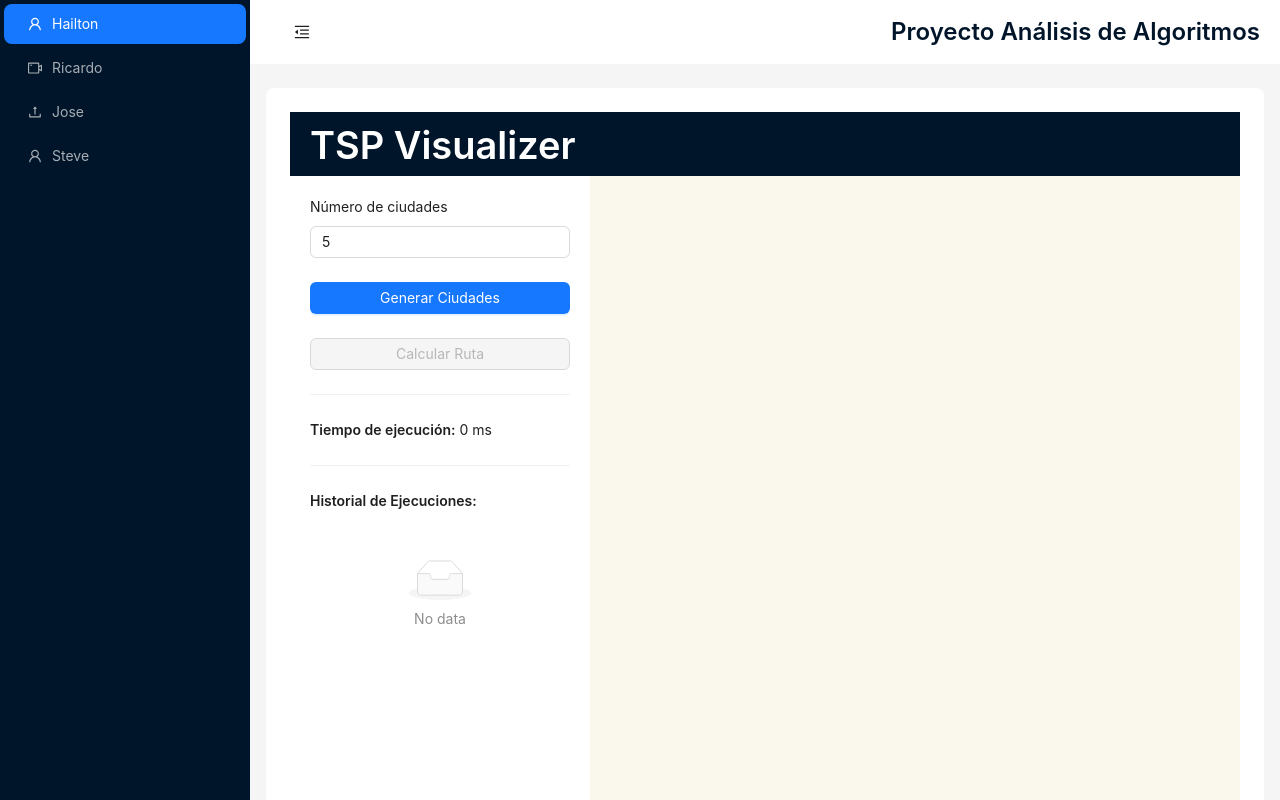
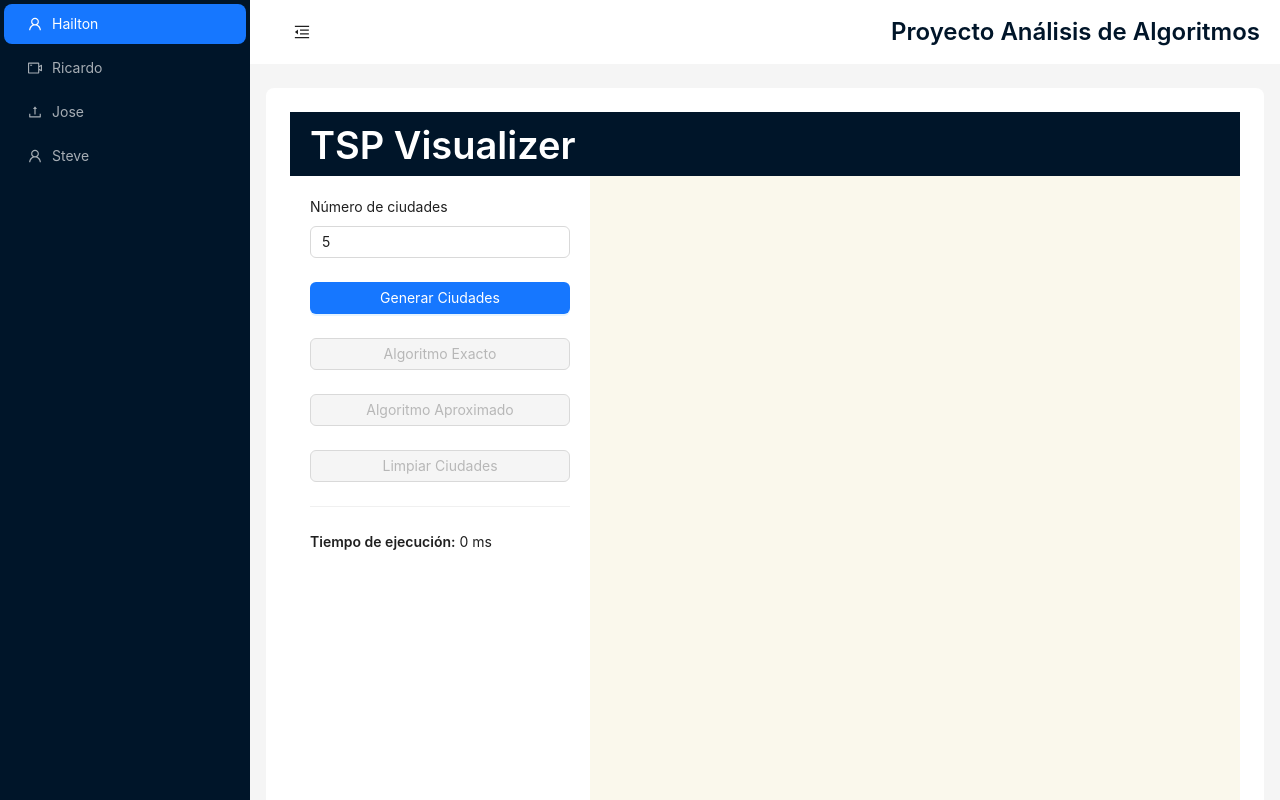
Before and after one commit to hailtonamaya/Proyecto_Analisis_de_Algoritmos, a React (Create React App) app: page /hailton in a window 1280 px wide. Shown: the top 800 px of the page. Built offline with nearby package versions, Linux system fonts and the light colour scheme.

Commit message:
Algoritmos Exacto y Aproximado

```diff
--- a/src/pages/Hailton.jsx
+++ b/src/pages/Hailton.jsx
@@ -4,25 +4,22 @@ import * as THREE from "three";
 import { Html, OrbitControls } from "@react-three/drei";
 import { Layout, Form, InputNumber, Button, Typography, Divider, Row, Col, List } from "antd";
 import { FaMapMarkerAlt } from "react-icons/fa";
-import { FaBuilding } from "react-icons/fa"; // Importar ícono de edificio
+import { FaBuilding } from "react-icons/fa";
 import "antd/dist/reset.css";
 
 const { Header, Content, Footer, Sider } = Layout;
 const { Title, Text } = Typography;
 
-// Calcular distancia entre dos puntos
 const calculateDistance = (a, b) => {
   const dx = a.x - b.x;
   const dy = a.y - b.y;
   return Math.sqrt(dx * dx + dy * dy);
 };
 
-// Componente para mostrar la línea de la ruta
 const AnimatedRoute = ({ cities, stepIndex, route }) => {
   const lineRef = useRef();
   const points = [];
 
-  // Crear puntos según el índice actual
   for (let i = 0; i <= stepIndex && i < route.length; i++) {
     const city = cities[route[i]];
     points.push(new THREE.Vector3(city.x, city.y, 0));
@@ -31,15 +28,14 @@ const AnimatedRoute = ({ cities, stepIndex, route }) => {
   useEffect(() => {
     if (lineRef.current) {
       const geometry = new THREE.BufferGeometry().setFromPoints(points);
-      lineRef.current.geometry.dispose(); // Liberar geometría previa
-      lineRef.current.geometry = geometry; // Asignar nueva geometría
+      lineRef.current.geometry.dispose();
+      lineRef.current.geometry = geometry;
     }
-  }, [stepIndex, points]); // Ejecutar cada vez que cambie `stepIndex`
+  }, [stepIndex, points]);
 
   return (
     <line ref={lineRef}>
       <bufferGeometry />
-      {/* Establecer línea punteada */}
       <lineDashedMaterial color="black" dashSize={0.5} gapSize={0.2} linewidth={2} />
     </line>
   );
@@ -53,7 +49,6 @@ const Hailton = () => {
   const [stepIndex, setStepIndex] = useState(-1);
   const [executionTime, setExecutionTime] = useState(0);
   const [executionHistory, setExecutionHistory] = useState([]);
-  const [decimalPrecision, setDecimalPrecision] = useState(4);
 
   const generateCities = () => {
     const newCities = Array.from({ length: numCities }, () => ({
@@ -61,36 +56,59 @@ const Hailton = () => {
       y: Math.random() * 10 - 5,
     }));
     setCities(newCities);
+    resetVisualization();
+  };
+
+  const resetVisualization = () => {
     setRoute([]);
     setVisited([]);
     setStepIndex(-1);
   };
 
-  const calculateRoute = () => {
+  const calculateExactRoute = () => {
     const start = Date.now();
-    const distances = [];
-    const currentRoute = [0];
+    const distances = cities.map((_, i) =>
+      cities.map((_, j) => calculateDistance(cities[i], cities[j]))
+    );
+
+    const allRoutes = permute(Array.from({ length: cities.length }, (_, i) => i).slice(1));
+    let shortestRoute = null;
+    let shortestDistance = Infinity;
+
+    allRoutes.forEach((route) => {
+      const fullRoute = [0, ...route, 0];
+      const distance = fullRoute.reduce(
+        (sum, city, i) => sum + (i === fullRoute.length - 1 ? 0 : distances[city][fullRoute[i + 1]]),
+        0
+      );
+      if (distance < shortestDistance) {
+        shortestDistance = distance;
+        shortestRoute = fullRoute;
+      }
+    });
+
+    const end = Date.now();
+    setExecutionTime(end - start);
+    console.log(executionTime);
+    setRoute(shortestRoute);
+    setStepIndex(0);
+  };
+
+  const calculateApproximateRoute = () => {
+    const start = Date.now();
+    const distances = cities.map((_, i) =>
+      cities.map((_, j) => calculateDistance(cities[i], cities[j]))
+    );
     const visitedCities = Array(cities.length).fill(false);
-    visitedCities[0] = true;
+    let currentCity = 0;
+    visitedCities[currentCity] = true;
+    const currentRoute = [currentCity];
 
-    for (let i = 0; i < cities.length; i++) {
-      distances[i] = [];
-      for (let j = 0; j < cities.length; j++) {
-        distances[i][j] = calculateDistance(cities[i], cities[j]);
-      }
-    }
-
-    let currentCity = 0;
     for (let step = 1; step < cities.length; step++) {
-      let nearestCity = -1;
-      let nearestDistance = Infinity;
-
-      for (let i = 0; i < cities.length; i++) {
-        if (!visitedCities[i] && distances[currentCity][i] < nearestDistance) {
-          nearestCity = i;
-          nearestDistance = distances[currentCity][i];
-        }
-      }
+      const nearestCity = distances[currentCity]
+        .map((dist, i) => ({ dist, i }))
+        .filter(({ i }) => !visitedCities[i])
+        .reduce((min, next) => (next.dist < min.dist ? next : min)).i;
 
       visitedCities[nearestCity] = true;
       currentRoute.push(nearestCity);
@@ -99,22 +117,9 @@ const Hailton = () => {
     currentRoute.push(0);
 
     const end = Date.now();
-    const timeTaken = end - start;
-
-    console.log(`Tiempo de ejecución real: ${timeTaken} ms`);
-
-    const minTimeThreshold = 1;
-
-    let finalTime = timeTaken < minTimeThreshold ? timeTaken : timeTaken.toFixed(2);
-
-    setExecutionTime(finalTime);
-    setExecutionHistory((prevHistory) => [
-      ...prevHistory,
-      { time: finalTime, cities: numCities },
-    ]);
-
+    setExecutionTime(end - start);
+    console.log(executionTime);
     setRoute(currentRoute);
-    setVisited(visitedCities.map(() => false));
     setStepIndex(0);
   };
 
@@ -127,7 +132,7 @@ const Hailton = () => {
           return newVisited;
         });
         setStepIndex((prev) => prev + 1);
-      }, 1000); // 1 segundo entre pasos
+      }, 1000);
       return () => clearTimeout(timer);
     }
   }, [stepIndex, route]);
@@ -160,35 +165,43 @@ const Hailton = () => {
             <Form.Item>
               <Button
                 type="primary"
-                onClick={calculateRoute}
+                onClick={calculateExactRoute}
                 disabled={cities.length === 0}
                 block
               >
-                Calcular Ruta
+                Algoritmo Exacto
+              </Button>
+            </Form.Item>
+            <Form.Item>
+              <Button
+                type="primary"
+                onClick={calculateApproximateRoute}
+                disabled={cities.length === 0}
+                block
+              >
+                Algoritmo Aproximado
+              </Button>
+            </Form.Item>
+            <Form.Item>
+              <Button
+                type="default"
+                onClick={resetVisualization}
+                disabled={cities.length === 0}
+                block
+              >
+                Limpiar Ciudades
               </Button>
             </Form.Item>
           </Form>
           <Divider />
           <Text strong>Tiempo de ejecución:</Text>
           <Text>{` ${executionTime} ms`}</Text>
-          <Divider />
-          <Text strong>Historial de Ejecuciones:</Text>
-          <List
-            dataSource={executionHistory}
-            renderItem={(item, index) => (
-              <List.Item key={index}>
-                <Text>{`Ciudades: ${item.cities}, Tiempo: ${item.time} ms`}</Text>
-              </List.Item>
-            )}
-            style={{ maxHeight: "200px", overflowY: "auto" }} // Establecer altura máxima y permitir el scroll vertical
-          />
         </Sider>
         <Content style={{ backgroundColor: "#faf8ec", padding: "10px" }}>
           <Canvas
             style={{ width: "100%", height: "100%" }}
             camera={{ position: [0, 0, 15], fov: 50 }}
           >
-            {/* Mostrar ciudades con icono de edificio */}
             {cities.map((city, index) => (
               <Html key={index} position={[city.x, city.y, 0]}>
                 <div style={{ textAlign: "center", color: visited[index] ? "black" : "red" }}>
@@ -197,11 +210,7 @@ const Hailton = () => {
                 </div>
               </Html>
             ))}
-
-            {/* Dibujar línea de la ruta */}
             <AnimatedRoute cities={cities} stepIndex={stepIndex} route={route} />
-
-            {/* Luz y cámara */}
             <ambientLight />
             <pointLight position={[10, 10, 10]} />
             <OrbitControls />
@@ -215,4 +224,14 @@ const Hailton = () => {
   );
 };
 
+const permute = (arr) => {
+  if (arr.length <= 1) return [arr];
+  const permutations = [];
+  for (let i = 0; i < arr.length; i++) {
+    const rest = permute([...arr.slice(0, i), ...arr.slice(i + 1)]);
+    rest.forEach((perm) => permutations.push([arr[i], ...perm]));
+  }
+  return permutations;
+};
+
 export default Hailton;
```
